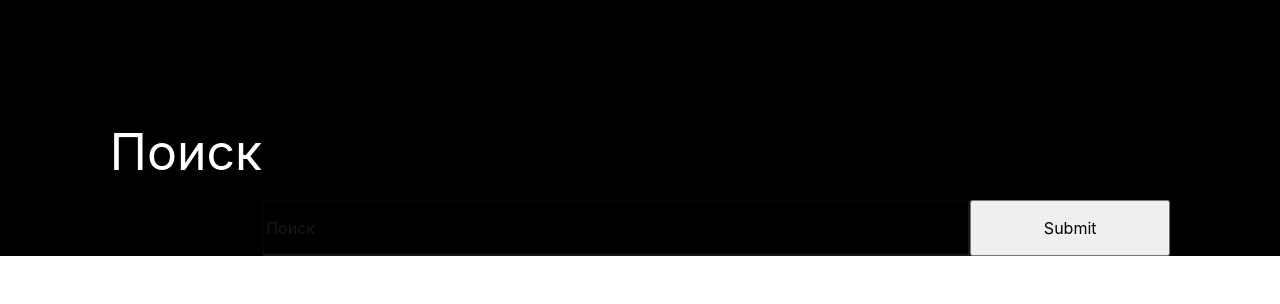
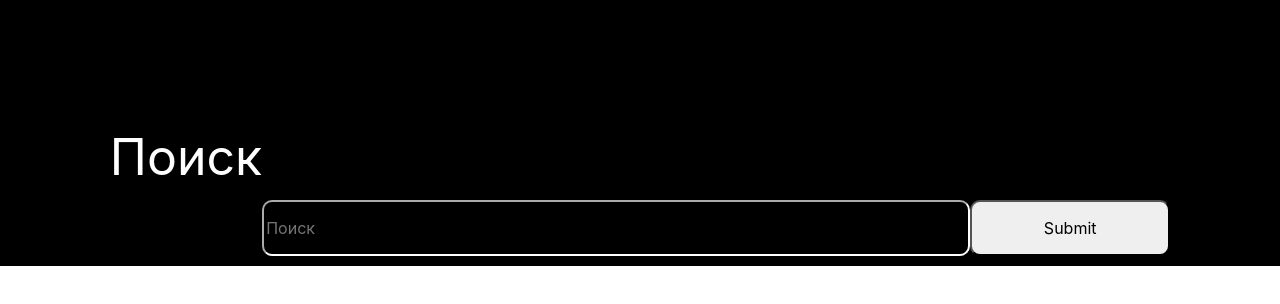
Before and after one commit to AlexanderLukashuk/JavaScriptExam, a React (Create React App) app in the folder react_project/: page / in a window 1280 px wide. Shown: the top 304 px of the page. Built offline with nearby package versions, Linux system fonts and the light colour scheme.

Commit message:
Сделаны скругленные уголки у элементов field и button, добавлен отступ снизу 10px

```diff
--- a/react_project/src/сomponets/scss/style.scss
+++ b/react_project/src/сomponets/scss/style.scss
@@ -17,6 +17,8 @@
             width: 200px;
             height: 56px;
             margin-top: 200px;
+            border-radius: 10px;
+            margin-bottom: 10px;
         }
 
         &-field
@@ -24,9 +26,12 @@
             height: 50px;
             width: 700px;
             margin-top: 200px;
-            opacity: 0.2;
+            //opacity: 0.2;
             background-color: black;
-            color: white;
+            color: black;
+            border-color: white;
+            border-radius: 10px;
+            margin-bottom: 10px;
         }
     }
 }
```
Also changed, not shown: react_project/src/сomponets/css/style.min.css (+1 -1 lines), 1 other file (tests, documents, lock files or other folders).
